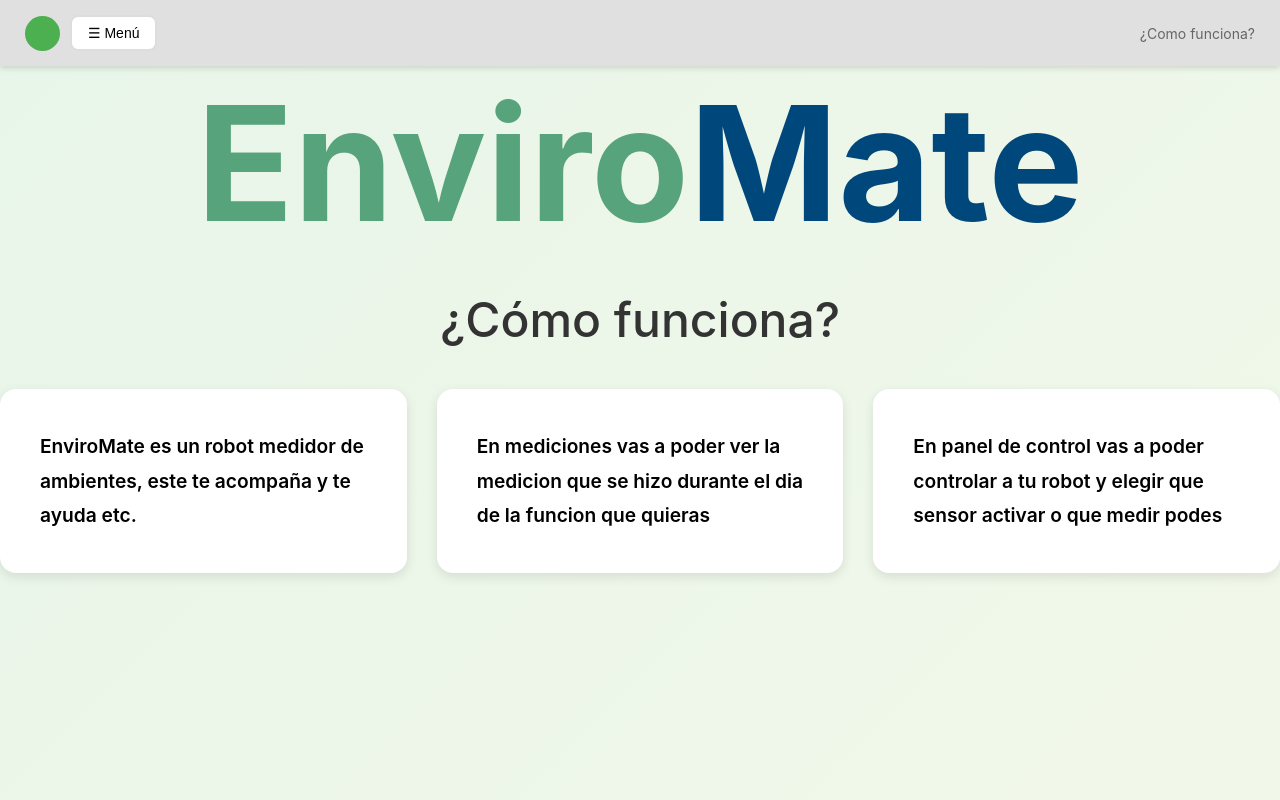
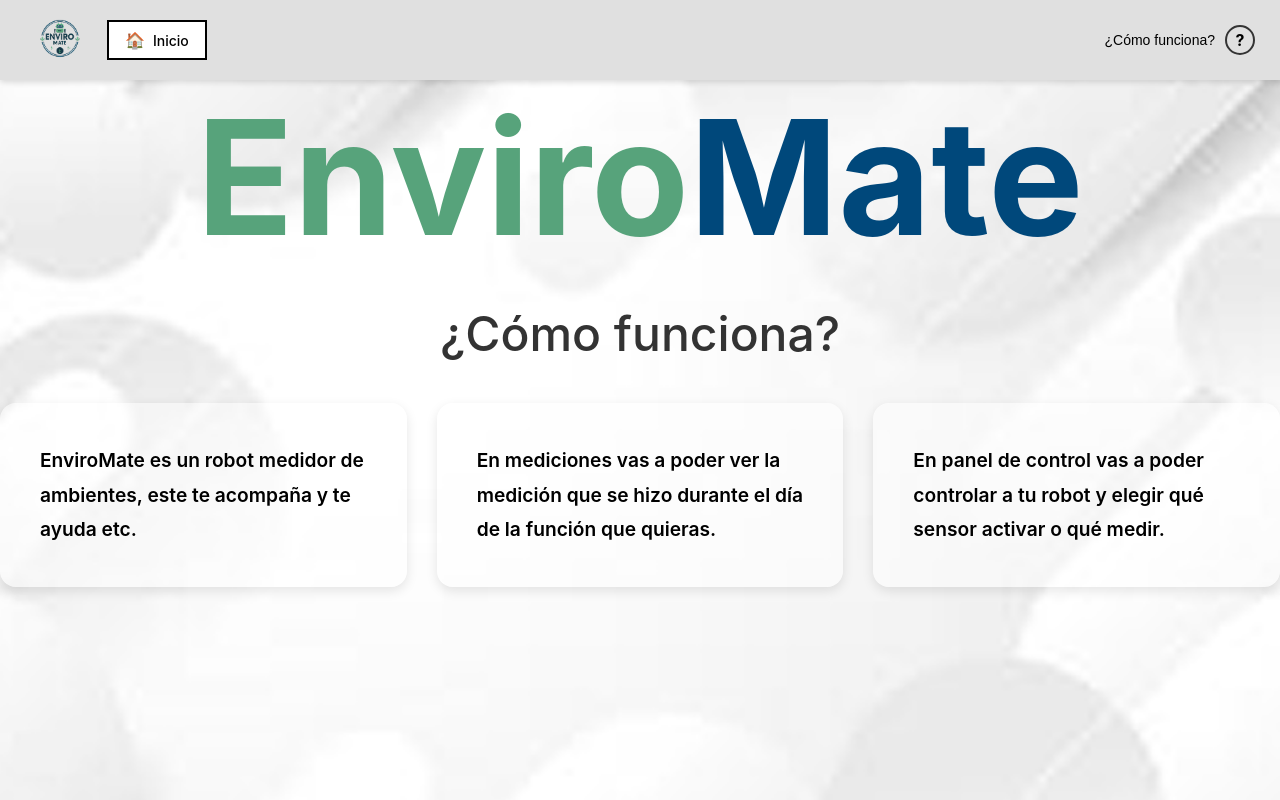
Before and after one commit to 3-TIC-ORT/proyecto-darobot, a website: page Front-End/tutorial/tutorial.html in a window 1280 px wide. Drawn offline with Linux system fonts and the light colour scheme.

Commit message:
Pantallas terminadas salvo la de mediciones

```diff
--- a/Front-End/Paneldecontrol/panel.css
+++ b/Front-End/Paneldecontrol/panel.css
@@ -7,11 +7,14 @@
   body {
     margin: 0;
     font-family: Arial, sans-serif;
-    background: url('image 2.png') no-repeat center center fixed;
+    background-image: url("images\ 2.png");
     background-size: cover;
+    background-position: center;
+    background-repeat: no-repeat;
     color: #222;
     min-height: 100vh;
     position: relative;
+    overflow: hidden;
   }
 
 
@@ -73,11 +76,15 @@
   .titulo-central h1 {
     font-size: 42px;
     font-weight: bold;
-    background: linear-gradient(90deg, #4CAF50, #2196F3);
-    -webkit-background-clip: text;
-    -webkit-text-fill-color: transparent;
-    background-clip: text;
   }
+
+  .enviro {
+    color: #00487B; /* Azul */
+}
+
+.mate {
+    color: #57A37B; /* Verde */
+}
 
   .como-funciona {
     display: flex;
@@ -89,7 +96,8 @@
   }
 
   .como-funciona:hover {
-    transform: scale(1.05);
+    text-decoration: underline;
+
   }
 
   .icono-ayuda {
@@ -120,25 +128,31 @@
   }
 
   .titulo-mediciones {
-    font-size: 28px;
+    font-size: 35px;
     font-weight: bold;
     text-decoration: underline;
     margin-bottom: 10px;
-  }
+    color: black;
+    position: relative;
+    left: 85px;
+    top: 80px;
+}
+
 
   .botonera {
     display: flex;
     flex-direction: column;
     gap: 15px;
+    margin-top: 100px;
   }
 
   .botonera button {
     width: 100%;
-    height: 100px;
+    height: 120px;
     background-color: white;
-    border: 6px solid;
+    border: 8px solid;
     font-family: Arial, sans-serif;
-    font-size: 28px;
+    font-size: 32px;
     font-weight: 750;
     cursor: pointer;
     opacity: 0.95;
@@ -146,9 +160,10 @@
     display: flex;
     align-items: center;
     justify-content: flex-start;
-    padding-left: 20px;
-    gap: 12px;
-    border-radius: 5px;
+    padding-left: 25px;
+    gap: 15px;
+    border-radius: 8px;
+    margin-left: 5%;
   }
 
   .botonera button::before {
@@ -196,17 +211,18 @@
 
   .titulo-panel {
     text-align: center;
+     margin-top: -100px;
   }
 
   .titulo-panel h2 {
-    font-size: 36px;
+    font-size: 60px;
     font-weight: bold;
     text-decoration: underline;
     margin-bottom: 10px;
   }
 
   .titulo-panel p {
-    font-size: 16px;
+    font-size: 25px;
     max-width: 600px;
     margin: 0 auto;
   }
@@ -233,18 +249,19 @@
     display: flex;
     align-items: center;
     gap: 40px;
+    margin-left: 165px;
   }
 
   .panel {
     display: grid;
-    grid-template-columns: 100px 100px 100px;
-    grid-template-rows: 100px 100px;
+    grid-template-columns: 120px 120px 120px;
+    grid-template-rows: 120px 120px;
     gap: 10px;
   }
 
   .key {
-    width: 100px;
-    height: 100px;
+    width: 120px;
+    height: 120px;
     background: white;
     border: 3px solid #2196f3;
     display: flex;
@@ -274,11 +291,11 @@
   .key[data-key="d"] { grid-column: 3; grid-row: 2; }
 
   .btn-stop {
-    width: 110px;
-    height: 110px;
+    width: 130px;
+    height: 130px;
     background: white;
     border: 4px solid #2196f3;
-    border-radius: 50%;
+    border-radius: 45%;
     display: flex;
     justify-content: center;
     align-items: center;
--- a/Front-End/Pantalladeinicio/CSSPANTALLADEINICIO.css
+++ b/Front-End/Pantalladeinicio/CSSPANTALLADEINICIO.css
@@ -6,6 +6,50 @@
     align-items: center;
     background-color: #cac8c3;
     height: 70px;
+    position: relative;
+}
+
+.header-left {
+    position: absolute;
+    top: 50%;
+    left: 20px;
+    transform: translateY(-50%);
+    display: flex;
+    align-items: center;
+    gap: 10px;
+}
+
+.header-left .logo {
+    height: 40px;
+}
+
+.boton-inicio {
+    position: absolute;
+    left: 120px;       /* mueve el botón a la derecha del logo */
+    top: 50%;
+    transform: translateY(-50%);
+    display: flex;
+    align-items: center;
+    gap: 6px;
+    padding: 8px 14px;
+    background-color: white;
+    border: 2px solid #7dc5ff;
+    font-family: 'Montserrat', sans-serif;
+    font-size: 18px;
+    text-decoration: none;
+    color: black;
+    border-radius: 5px;
+    transition: 0.2s;
+}
+
+
+.icono-casa {
+    font-size: 20px;
+}
+
+.boton-inicio:hover {
+    background-color: #7dc5ff;
+    color: white;
 }
 
 .contenedor-botones {
@@ -14,76 +58,57 @@
     left: 20px;
     transform: translateY(-50%);
     display: flex;
-    flex-direction: column; /* mantiene la columna */
-    gap: 20px;              /* espacio entre los botones */
+    flex-direction: column;
+    gap: 20px;
 }
 
-
-/* Aplica a ambos botones dentro del contenedor */
 .contenedor-botones button {
-    width: 400px;       /* ancho del botón, cambia a tu gusto */
-    height: 70px;      /* alto del botón, cambia a tu gusto */
-    font-size: 24px;    /* tamaño del texto */
-    background-color: #ffffff; /* color de ejemplo */
+    width: 400px;
+    height: 70px;
+    font-size: 24px;
+    background-color: #ffffff;
     color: rgb(0, 0, 0);
     border: 10px solid #7DC5FF;
     border-radius: 0px;
     cursor: pointer;
 }
 
-
-
-
 .contenedor-botones button:hover,
 .contenedor-botones button:active {
-    background-color: #7DC5FF; /* celeste */
-    color: white;              /* texto blanco para contraste */
-    cursor: pointer;           /* cambia el puntero a mano */
+    background-color: #7DC5FF;
+    color: white;
+    cursor: pointer;
 }
-
-
-
-
-
-
-
-
-
 
 .grande{
     font-family: 'Montserrat', sans-serif;
     font-size: 120px;
     position: absolute;
-    top: 30px;              /* margen desde arriba */
-    left: 50%;              /* punto medio horizontal */
-    transform: translateX(-50%); /* centra horizontalmente */
+    top: 60px;
+    left: 50%;
+    transform: translateX(-50%);
     text-align: center;
     margin: 0;
 }
+
 .verde {
-    color: #57A37B; /* verde */
+    color: #57A37B;
 }
 
 .azul {
-    color: #00487B; /* azul */
+    color: #00487B;
 }
-
-
-
 
 .parrafo{
     position: absolute;
-    top: 50%;                /* centrado vertical */
-    right: 150px;            /* margen desde el borde derecho */
-    transform: translateY(-50%); /* corrige el centrado vertical */
-    text-align: right;       /* alinea el texto a la derecha */
-    width: 350px;        /* opcional: limita el ancho del párrafo */
+    top: 55%;
+    right: 50px;
+    transform: translateY(-50%);
+    text-align: left;
+    width: 350px;
     font-family: 'Montserrat', sans-serif;
     font-size: 30px;
 }
-
-
-
 
 html, body {
     margin: 0;
@@ -92,35 +117,50 @@ html, body {
     overflow: hidden;
 }
 
-
 body {
     background-image: url("modern-clean-white-background-free-vector 1 - copia.png");
     background-size: cover;
     background-position: center;
     background-repeat: no-repeat;
-
-
 }
 
 .logo {
     position: absolute;
     top: 55%;
-        left: 47%;
-        transform: translate(-50%, -50%); /* centra exacto en ambos ejes */
-        width: 250px;  /* opcional */
-        height: auto;  /*  proporciones */
+    left: 40%;
+    transform: translate(-50%, -50%);
+    width: 50px;
+    height: auto;
 }
 
-       .link {
+.como-funciona {
     position: absolute;
-        top: 25px;     /* distancia desde arriba */
-        right: 10px;   /* distancia desde la derecha */
-        text-decoration: none;
-        color: black;
-        cursor: pointer;
+    top: 25px;
+    right: 10px;
+    display: flex;
+    align-items: center;
+    gap: 6px;
     font-family: 'Montserrat', sans-serif;
 }
 
-      .link:hover {
+.como-funciona .texto {
+    text-decoration: none;
+    color: black;
+    font-size: 16px;
+}
+
+.como-funciona .texto:hover {
     text-decoration: underline;
 }
+
+.icono-ayuda {
+    width: 22px;
+    height: 22px;
+    border-radius: 50%;
+    border: 2px solid black;
+    display: flex;
+    justify-content: center;
+    align-items: center;
+    font-size: 14px;
+    cursor: pointer;
+}
--- a/Front-End/tutorial/tutorial.css
+++ b/Front-End/tutorial/tutorial.css
@@ -0,0 +1,175 @@
+* {
+    margin: 0;
+    padding: 0;
+    box-sizing: border-box;
+}
+
+body {
+    font-family: -apple-system, BlinkMacSystemFont, 'Segoe UI', Roboto, Oxygen, Ubuntu, Cantarell, sans-serif;
+    background-image: url("fondotuto.png");
+    background-size: cover;
+    background-position: center;
+    background-repeat: no-repeat;
+    min-height: 100vh;
+    margin: 0;
+    padding: 0;
+}
+
+/* ---------- HEADER (igual estilo que la pantalla anterior) ---------- */
+
+header {
+    width: 100vw;
+    display: flex;
+    justify-content: space-between;
+    align-items: center;
+    padding: 15px 25px;
+    background: #e0e0e0;
+    box-shadow: 0 2px 6px rgba(0,0,0,0.15);
+    margin: 0;
+}
+
+.header-left {
+    display: flex;
+    align-items: center;
+    gap: 12px;
+}
+
+.logo-encabezado {
+    width: 70px;
+    height: 50px;
+    object-fit: contain;
+}
+
+.boton-inicio {
+    background: white;
+    border: 2px solid #000000;
+    padding: 8px 16px;
+    border-radius: 0px;
+    display: flex;
+    align-items: center;
+    gap: 8px;
+    cursor: pointer;
+    text-decoration: none;
+    color: black;
+    font-size: 14px;
+    font-weight: 500;
+    transition: 0.2s ease;
+}
+
+.boton-inicio:hover {
+    background: #f2f2f2;
+}
+
+.icono-casa {
+    font-size: 16px;
+}
+
+.header-right {
+    display: flex;
+    align-items: center;
+    gap: 10px;
+}
+
+.como-texto {
+    font-size: 14px;
+    color: black;
+    text-decoration: none;
+    font-family: 'Montserrat', sans-serif;
+}
+
+.como-texto:hover {
+    text-decoration: underline;
+}
+
+/* Icono de ayuda — idéntico al de la pantalla principal */
+
+  .icono-ayuda {
+    width: 30px;
+    height: 30px;
+    border: 2px solid #333;
+    border-radius: 50%;
+    display: flex;
+    align-items: center;
+    justify-content: center;
+    font-weight: bold;
+  }
+
+/* ---------- TÍTULOS ---------- */
+
+.main-title {
+    text-align: center;
+    font-size: 10em;
+    font-weight: 700;
+    margin-bottom: 100px;
+}
+
+.enviro {
+    color: #57A37B;
+}
+
+.mate {
+    color: #00487B;
+}
+
+.subtitle {
+    text-align: center;
+    color: #333;
+    font-size: 3em;
+    margin-top: -70px;
+    margin-bottom: 40px;
+    font-weight: 500;
+}
+
+/* ---------- TARJETAS ---------- */
+
+.cards-container {
+    display: grid;
+    grid-template-columns: repeat(auto-fit, minmax(350px, 1fr));
+    gap: 30px;
+    max-width: 1300px;
+    margin: 0 auto;
+}
+
+.card {
+    background: rgba(255, 255, 255, 0.50); /* ← 0.75 = 75% opaco */
+    border-radius: 16px;
+    padding: 40px;
+    min-height: 180px;
+    width: 100%;
+    box-shadow: 0 4px 12px rgba(0,0,0,0.1);
+    transition: transform 0.3s ease, box-shadow 0.3s ease;
+}
+
+
+.card:hover {
+    transform: translateY(-5px);
+    box-shadow: 0 8px 20px rgba(0,0,0,0.15);
+}
+
+.card-title {
+    color: #000000;
+    font-size: 1.2em;
+    line-height: 1.8;
+    font-weight: 600;
+}
+
+.highlight {
+    color: #000000;
+    font-weight: 600;
+}
+
+/* ---------- RESPONSIVE ---------- */
+
+@media (max-width: 768px) {
+    .main-title {
+        font-size: 2em;
+    }
+
+    .subtitle {
+        font-size: 1.1em;
+    }
+
+    .cards-container {
+        grid-template-columns: 1fr;
+    }
+}
--- a/Front-End/tutorial/tutorial.html
+++ b/Front-End/tutorial/tutorial.html
@@ -4,191 +4,42 @@
     <meta charset="UTF-8">
     <meta name="viewport" content="width=device-width, initial-scale=1.0">
     <title>EnviroMate - ¿Cómo funciona?</title>
-    <style>
-        * {
-            margin: 0;
-            padding: 0;
-            box-sizing: border-box;
-        }
-
-        body {
-    font-family: -apple-system, BlinkMacSystemFont, 'Segoe UI', Roboto, Oxygen, Ubuntu, Cantarell, sans-serif;
-    background: linear-gradient(135deg, #e8f5e9 0%, #f1f8e9 100%);
-    min-height: 100vh;
-    margin: 0;  /* elimina espacio exterior */
-    padding: 0; /* elimina espacio interior */
-}
-
-
-.header {
-    width: 100vw; /* 100% del ancho de la pantalla */
-    display: flex;
-    justify-content: space-between;
-    align-items: center;
-    padding: 15px 25px;
-    background: #e0e0e0;
-    border-radius: 0;
-    box-shadow: 0 2px 6px rgba(0,0,0,0.15);
-    margin: 0; /* elimina margen */
-}
-
-        .logo {
-            display: flex;
-            align-items: center;
-            gap: 10px;
-        }
-
-        .logo-icon {
-            width: 35px;
-            height: 35px;
-            background: #4CAF50;
-            border-radius: 50%;
-            display: flex;
-            align-items: center;
-            justify-content: center;
-            color: white;
-            font-weight: bold;
-        }
-
-        .menu-btn {
-            background: white;
-            border: 2px solid #ddd;
-            padding: 8px 16px;
-            border-radius: 8px;
-            display: flex;
-            align-items: center;
-            gap: 8px;
-            cursor: pointer;
-            font-size: 14px;
-        }
-
-        .settings {
-            background: white;
-            border: 2px solid #ddd;
-            width: 35px;
-            height: 35px;
-            border-radius: 8px;
-            display: flex;
-            align-items: center;
-            justify-content: center;
-            cursor: pointer;
-        }
-
-        .main-title {
-    text-align: center;
-    font-size: 10em;
-    font-weight: 700;
-    margin-bottom: 100px;
-}
-
-        .enviro {
-            color: #57A37B;
-        }
-
-        .mate {
-            color: #00487B;
-        }
-
-        .subtitle {
-    text-align: center;
-    color: #333;
-    font-size: 3em; /* más grande */
-    margin-top: -70px; /* acerca al H1 */
-    margin-bottom: 40px;
-    font-weight: 500;
-}
-
-
-        .cards-container {
-    display: grid;
-    grid-template-columns: repeat(auto-fit, minmax(350px, 1fr)); /* antes decía 280px */
-    gap: 30px;
-    max-width: 1300px;
-    margin: 0 auto;
-}
-
-        .card {
-    background: white;
-    border-radius: 16px;
-    padding: 40px; /* más espacio interno */
-    min-height: 180px; /* más alto */
-    width: 100%;
-    box-shadow: 0 4px 12px rgba(0,0,0,0.1);
-    transition: transform 0.3s ease, box-shadow 0.3s ease;
-}
-
-
-        .card:hover {
-            transform: translateY(-5px);
-            box-shadow: 0 8px 20px rgba(0,0,0,0.15);
-        }
-
-        .card-title {
-    color: #000000;
-    font-size: 1.2em; /* más grande */
-    line-height: 1.8; /* más espacio entre líneas */
-    font-weight: 600;
-
-}
-
-        .card-text {
-            color: #555;
-            line-height: 1.6;
-            font-size: 0.95em;
-        }
-
-        .highlight {
-            color: #000000;
-            font-weight: 600;
-        }
-
-        @media (max-width: 768px) {
-            .main-title {
-                font-size: 2em;
-            }
-
-            .subtitle {
-                font-size: 1.1em;
-            }
-
-            .cards-container {
-                grid-template-columns: 1fr;
-            }
-        }
-    </style>
+    <link rel="stylesheet" href="tutorial.css" />
 </head>
 <body>
-    <div class="header">
-        <div class="logo">
-            <div class="logo-icon">
 
+<header class="encabezado">
+    <div class="header-left">
+        <img src="loguito2.png" class="logo-encabezado" alt="Logo">
 
+        <a href="../Pantalladeinicio/HTMLPANTALLADEINICIO.html" class="boton-inicio">
+            <span class="icono-casa">🏠</span>
+            <span>Inicio</span>
+        </a>
+    </div>
 
+    <div class="header-right">
+        <a href="#" class="como-texto">¿Cómo funciona?</a>
+        <div class="icono-ayuda">?</div>
     </div>
-            <button class="menu-btn" onclick="window.location.href='../Pantalladeinicio/HTMLPANTALLADEINICIO.html'">
-                ☰ Menú
-            </button>
-        </div>
-        <div style="display: flex; gap: 10px; align-items: center;">
-            <span style="font-size: 14px; color: #666;">¿Como funciona?</span>
-        </div>
-    </div>
+</header>
 
 <h1 class="main-title"><span class="enviro">Enviro</span><span class="mate">Mate</span></h1>
 <h2 class="subtitle">¿Cómo funciona?</h2>
 
 <div class="cards-container">
     <div class="card">
-            <div class="card-title">EnviroMate es un robot medidor de ambientes, este te acompaña y te ayuda etc. </div>
+        <div class="card-title">EnviroMate es un robot medidor de ambientes, este te acompaña y te ayuda etc.</div>
     </div>
 
     <div class="card">
-            <div class="card-title">En <span class="highlight">mediciones</span> vas a poder ver la medicion que se hizo durante el dia de la funcion que quieras </div>
+        <div class="card-title">En <span class="highlight">mediciones</span> vas a poder ver la medición que se hizo durante el día de la función que quieras.</div>
     </div>
 
     <div class="card">
-            <div class="card-title">En <span class="highlight"> panel de control vas a  poder controlar a tu robot y elegir que sensor activar o que medir</span> podes</div>
+        <div class="card-title">En <span class="highlight">panel de control</span> vas a poder controlar a tu robot y elegir qué sensor activar o qué medir.</div>
     </div>
 </div>
+
 </body>
 </html>
```
Also changed, not shown: Front-End/Paneldecontrol/panel.html (+3 -3 lines), Front-End/Pantalladeinicio/HTMLPANTALLADEINICIO.html (+20 -8 lines), Front-End/Pantalladeinicio/loguito.png (added), Front-End/tutorial/fondotuto.png (added), Front-End/tutorial/loguito2.png (added). Lines whose indentation alone changed are shown as unchanged.
